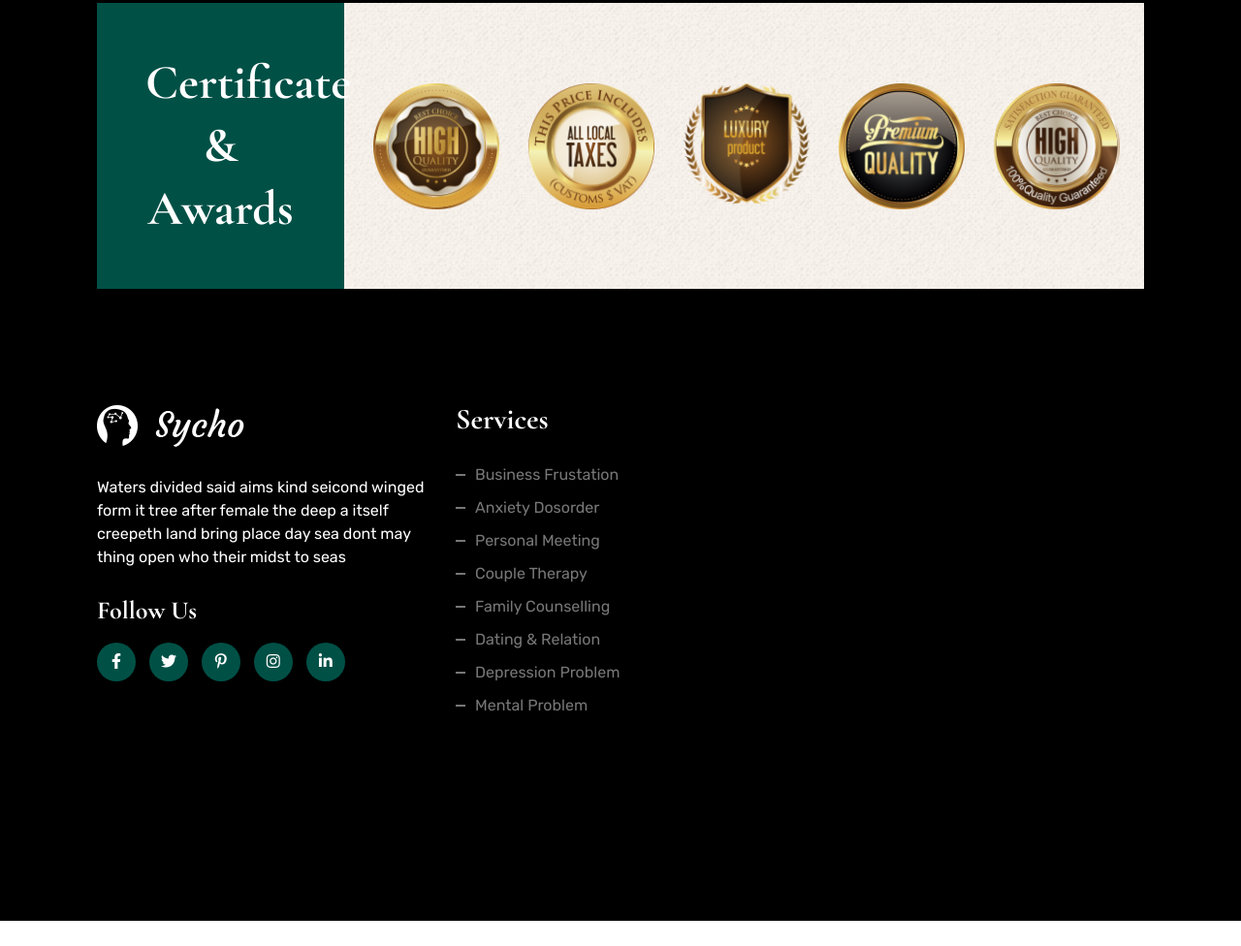
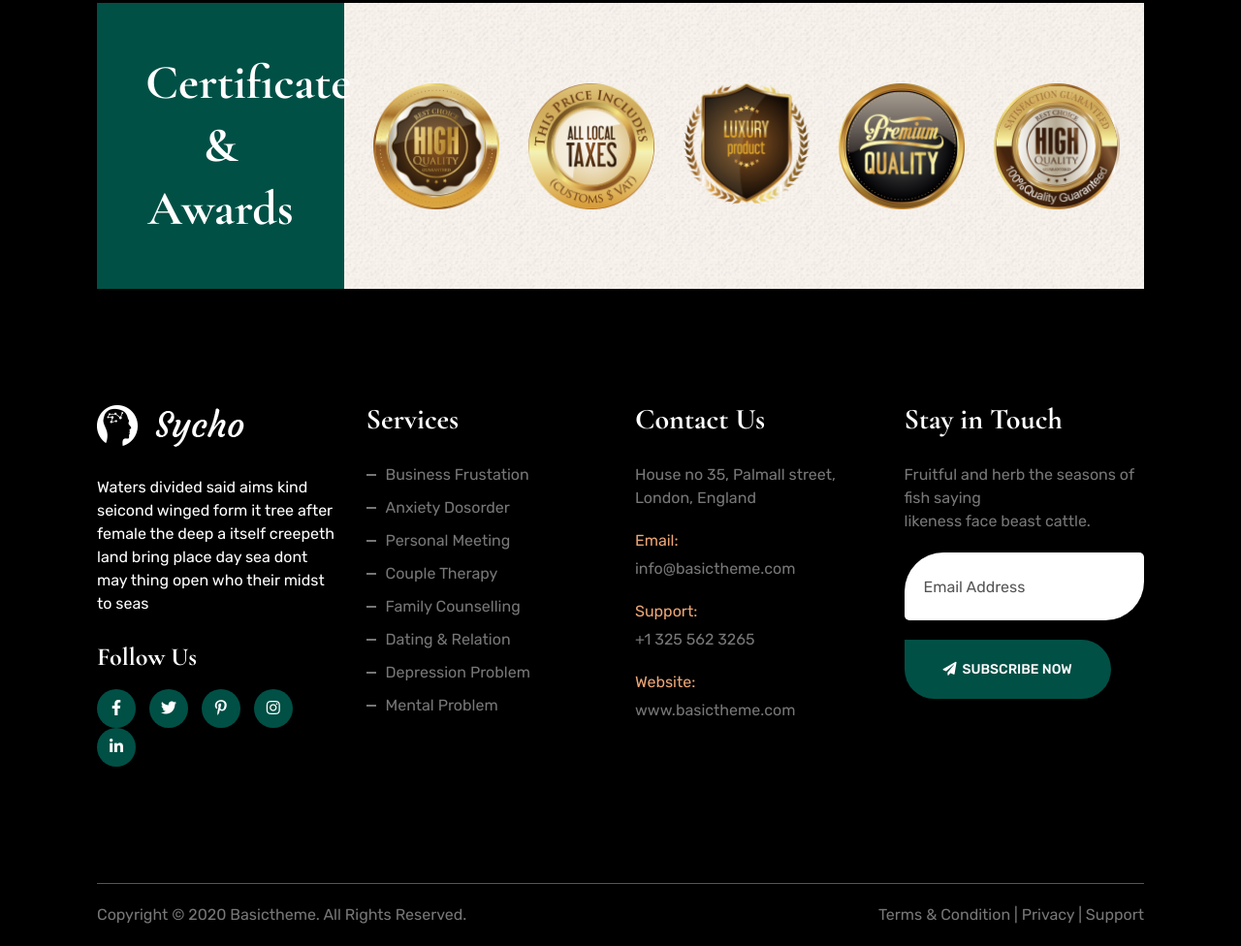
Before and after one commit to prantho-dey/Psycho, a plain HTML site: page index.html in a window 1280 px wide. Shown: the part 10119-11095 px from the top of the page at 97% size. Before the commit the page ends 11069 px from the top, so only its background shows below. Drawn offline with nearby package versions, Linux system fonts and the light colour scheme.

Commit message:
new file uplode

```diff
--- a/assets/scss/_footer.scss
+++ b/assets/scss/_footer.scss
@@ -74,4 +74,124 @@
             }
         }
     }
+    .footer-contact {
+        h4 {
+            color: #fff;
+            font-size: 30px;
+            line-height: 1;
+            margin-bottom: 30px;
+        }
+        ul {
+            list-style: none;
+            padding: 0;
+            margin: 0;
+
+            li {
+                margin-bottom: 20px;
+                display: block;
+                font-size: 16px;
+                color: $pragraph-color;
+                span {
+                    display: block;
+                    margin-bottom: 5px;
+                    color: $theme-color-2;
+                }
+            }
+        }
+        input {
+            width: 100%;
+            height: 70px;
+            border-radius: 40px 5px;
+            border: 0;
+            padding: 20px;
+            background-color: #fff;
+            margin-bottom: 20px;
+        }
+        .footer-button {
+            border: 0;
+
+            i {
+                margin-right: 6px;
+            }
+        }
+    }
+
 }
+.copy-right {
+    display: flex;
+    justify-content: space-between;
+    border-top: 1px solid #555;
+    padding: 20px 0;
+
+    p {
+        padding: 0;
+        margin: 0;
+        font-size: 16px;
+    }
+}
+
+
+// Responsive
+
+// Large devices (desktops, 992px and up)
+@media (min-width: 992px) and (max-width: 1199.98px) {
+
+    .footer {
+        .footer-logo {
+            a {
+                margin-right: 0px;
+            }
+        }
+    }
+}
+// Medium devices (tablets, 768px and up)
+@media (min-width: 768px) and (max-width: 991.98px) {
+   .footer {
+       padding-bottom: 60px;
+
+       .c-footer {
+           margin-bottom: 60px;
+       }
+   }
+}
+// Extra small devices (portrait phones, less than 576px)
+@media (max-width: 575.98px) {
+    .footer {
+        padding-bottom: 0px;
+        padding-top: 60px;
+        padding-left: 20px;
+        padding-right: 20px;
+
+        .c-footer {
+            margin-bottom: 60px;
+        }
+        .footer-contact {
+            input {
+                width: 80%;
+                height: 60px;
+            }
+        }
+    }
+    .copy-right {
+        margin-left: 20px;
+        margin-right: 20px;
+
+        p {
+            font-size: 12px;
+        }
+    }
+}
+// Small devices (landscape phones, 576px and up)
+@media (min-width: 576px) and (max-width: 767.98px) {
+    .footer {
+        padding-bottom: 60px;
+        .c-footer {
+            margin-bottom: 60px;
+        }
+        .footer-logo {
+            a {
+                margin-right: 0px;
+            }
+        }
+    }
+}
--- a/index.html
+++ b/index.html
@@ -923,11 +923,11 @@
 
 
     <!-- Footer Area Start Here -->
-    <div class="footer-area pl-100 pr-100 pt-120 pb-200">
+    <div class="footer-area pl-100 pr-100 pt-120">
         <div class="award-area" style="background-image: url('assets/img/award/award-bg.png');">
             <div class="container-fluid">
                 <div class="row align-items-center justify-content-center">
-                    <div class="col-xl-3 col-lg-4">
+                    <div class="col-xl-3 col-lg-4 ">
                         <div class="award-title text-center">
                             <h3>Certificate & Awards</h3>
                         </div>
@@ -954,10 +954,10 @@
                 </div>
             </div>
         </div>
-        <div class="footer pt-120">
+        <div class="footer pt-120 pb-120">
             <div class="row">
-                <div class="col-lg-4">
-                    <div class="footer-logo">
+                <div class="col-lg-3 col-md-6 col-sm-6">
+                    <div class="footer-logo c-footer">
                         <img src="assets/img/footer-logo.png" alt="logo">
                         <p>Waters divided said aims kind seicond winged form it tree after female the deep a itself creepeth land bring place day sea dont may thing open who
                             their midst to seas</p>
@@ -969,8 +969,8 @@
                         <a href="#"><i class="fab fa-linkedin-in"></i></a>
                     </div>
                 </div>
-                <div class="col-lg-4">
-                    <div class="footer-services">
+                <div class="col-lg-3 col-md-6 col-sm-6">
+                    <div class="footer-services c-footer">
                        <h4>Services</h4>
                        <ul>
                            <li><a href="#">Business Frustation</a></li>
@@ -984,7 +984,36 @@
                        </ul>
                     </div>
                 </div>
+                <div class="col-lg-3 col-md-6 col-sm-6">
+                    <div class="footer-contact c-footer">
+                        <h4>Contact Us</h4>
+                        <ul>
+                            <li>House no 35, Palmall street,
+                             London, England</li>
+                            <li><span>Email:</span>info@basictheme.com</li>
+                            <li><span>Support:</span>+1 325 562 3265</li>
+                            <li><span>Website:</span>
+                             www.basictheme.com</li>
+                        </ul>
+                     </div>
+                </div>
+                <div class="col-lg-3 col-md-6 col-sm-6">
+                    <div class="footer-contact c-footer">
+                        <h4>Stay in Touch</h4>
+                        <ul>
+                            <li>Fruitful and herb the seasons of fish saying <br/>likeness face beast cattle.</li>
+                            <form action="#">
+                                <input type="text" placeholder="Email Address">
+                                <button class="s-btn theme-button footer-button" type="submit"><i class="fas fa-paper-plane"></i>subscribe now</button>
+                            </form>
+                        </ul>
+                     </div>
+                </div>
             </div>
+        </div>
+        <div class="copy-right">
+            <p>Copyright © 2020 Basictheme. All Rights Reserved.</p>
+            <p>Terms & Condition | Privacy | Support</p>
         </div>
     </div>
     <!-- Footer Area End Here -->
```
Also changed, not shown: assets/css/main.css, 1 other file.
